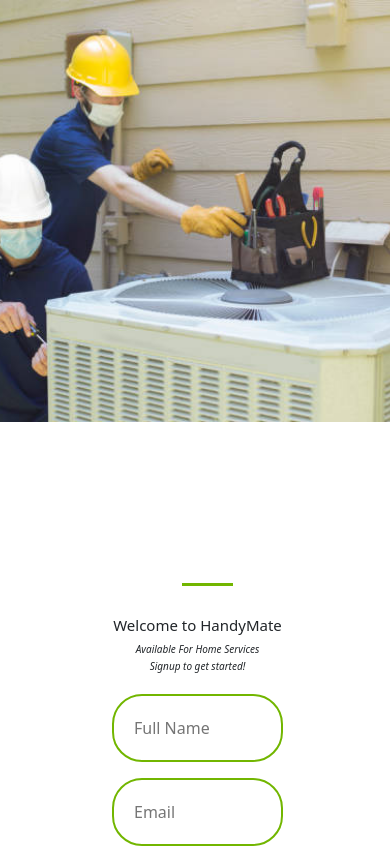
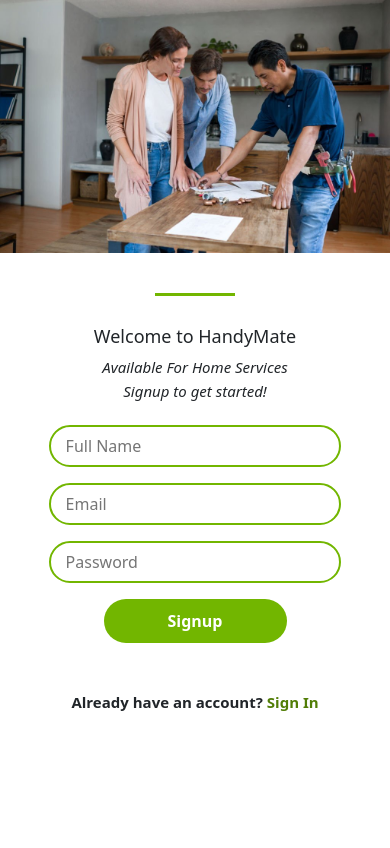
Before and after one commit to PrantoshB/HandyMate-Frontend, a React (Create React App) app: page /signup in a window 390 px wide. Shown: the top 848 px of the page. Built offline with nearby package versions, Linux system fonts and the light colour scheme.

Commit message:
Add high quality images, fix mobile version

```diff
--- a/src/assets/styles/signIn.scss
+++ b/src/assets/styles/signIn.scss
@@ -9,7 +9,6 @@ aside {
 
 .side-image {
   width: 50vw;
-  height: 100vh;
   background-image: url('../../assets/images/signup.jpg');
   background-size: cover;
   background-position: center;
@@ -18,7 +17,6 @@ aside {
 
 .side-image2 {
   width: 50vw;
-  height: 100vh;
   background-image: url('../../assets/images/signin.jpg');
   background-size: cover;
   background-position: center;
@@ -26,7 +24,7 @@ aside {
 }
 
 .sign__right {
-  width: 30%;
+  width: 38%;
   height: 100vh;
   display: flex;
   flex-direction: column;
@@ -41,7 +39,8 @@ aside {
 }
 
 .intro {
-  display: block;
+  display: flex;
+  flex-direction: column;
   align-items: center;
   text-align: center;
   margin-bottom: 50px;
@@ -55,17 +54,9 @@ aside {
 .line {
   display: block;
   border-bottom: 3px solid #72b600;
-  width: 50%;
+  width: 30%;
   height: 3px;
   margin-bottom: 30px;
-  align-items: center;
-  margin-left: 100px;
-}
-
-.logo {
-  width: 30%;
-  padding: 1rem;
-  margin-bottom: 2rem;
 }
 
 .sign-form {
@@ -79,11 +70,12 @@ aside {
 .input-field {
   display: flex;
   flex-direction: column;
+  width: 100%;
 }
 
 .sign-form__input {
   width: 100%;
-  padding: 20px;
+  padding: 15px;
   margin-bottom: 1rem;
   border: 2px solid #72b600;
   border-radius: 30px;
@@ -91,10 +83,11 @@ aside {
 }
 
 .btn {
-  width: 20%;
-  border-radius: 20px;
+  width: 40%;
+  border-radius: 50px;
   font-size: 1rem;
   font-weight: 700;
+  padding: 10px 20px;
   color: #fff;
   background-color: #72b600;
   border: none;
@@ -113,48 +106,59 @@ aside {
   cursor: pointer;
 }
 
-.sign-in a {
+.session-link-btn {
   color: #517d06;
+  text-decoration: none;
 }
 
 @media screen and (max-width: 768px) {
   .side-image {
-    height: 50vh;
+    height: 30vh;
     width: 100vw;
   }
 
   .side-image2 {
-    height: 50vh;
+    height: 30vh;
     width: 100vw;
   }
 
   .sign__right {
-    width: 50%;
+    margin: 0;
+    width: 100%;
+    height: auto;
   }
 
   .input-box {
     width: 100%;
+    display: flex;
+    flex-direction: column;
+    align-items: center;
   }
 
   .intro {
     margin-bottom: 20px;
   }
 
+  .input-field {
+    display: flex;
+    align-items: center;
+  }
+
+  .sign-form__input {
+    width: 80%;
+    padding: 7px 15px;
+  }
+
   .intro__title {
+    font-size: 18px;
+  }
+
+  .intro__text {
     font-size: 15px;
   }
 
-  .intro__text {
-    font-size: 10px;
-  }
-
   .line {
-    width: 30%;
-    margin-left: 70px;
-  }
-
-  .logo {
-    width: 50%;
+    width: 40%;
   }
 
   .btn {
@@ -162,6 +166,6 @@ aside {
   }
 
   .sign-in {
-    font-size: 10px;
+    font-size: 15px;
   }
 }
--- a/src/components/SignIn.js
+++ b/src/components/SignIn.js
@@ -29,11 +29,11 @@ const SignIn = () => {
   };
 
   return (
-    <section className="signin">
-      <div className="row">
-        <div className="side-image2" />
+    <section className="signin col-md-12">
+      <div className="row col-md-12">
+        <div className="side-image2 col-md-6" />
         <div className="sign__right">
-          <div className="input-box">
+          <div className="input-box col-md-6">
             <div className="intro">
               <span className="line" />
               <h4 className="intro__title">Welcome to HandyMate</h4>
@@ -68,7 +68,7 @@ const SignIn = () => {
             <div className="sign-in">
               <p>
                 Do not have an account?
-                <Link to="/signup">Sign Up</Link>
+                <Link to="/signup" className="session-link-btn"> Sign Up</Link>
               </p>
               {error === false && <p>Please enter valid username and password</p>}
             </div>
--- a/src/components/SignUp.js
+++ b/src/components/SignUp.js
@@ -8,7 +8,6 @@ const SignUp = () => {
     fullName: '',
     email: '',
     password: '',
-    role: 'user',
   });
   const [error] = useState(true);
 
@@ -24,20 +23,17 @@ const SignUp = () => {
           full_name: formData.fullName,
           email: formData.email,
           password: formData.password,
-          role: formData.role,
         },
       });
-      // Handle successful signup
       console.log(response.data);
       navigate('/');
     } catch (error) {
-      // Handle signup error
       console.error(error);
     }
   };
 
   return (
-    <section className="signup">
+    <section className="signup col-md-12">
       <div className="row">
         <div className="side-image" />
         <div className="sign__right">
@@ -79,22 +75,12 @@ const SignUp = () => {
                   onChange={handleChange}
                 />
               </div>
-              <div className="input-field">
-                <input
-                  className="sign-form__input"
-                  type="text"
-                  placeholder="Role"
-                  name="role"
-                  value={formData.role}
-                  onChange={handleChange}
-                />
-              </div>
               <button type="submit" className="btn">Signup</button>
             </form>
             <div className="sign-in">
               <p>
                 Already have an account?
-                <Link to="/signin">Sign In</Link>
+                <Link to="/signin" className="session-link-btn"> Sign In</Link>
               </p>
               {error === false && <p>Please enter valid username and password</p>}
             </div>
```
Also changed, not shown: src/assets/images/signin.jpg, src/assets/images/signup.jpg.
